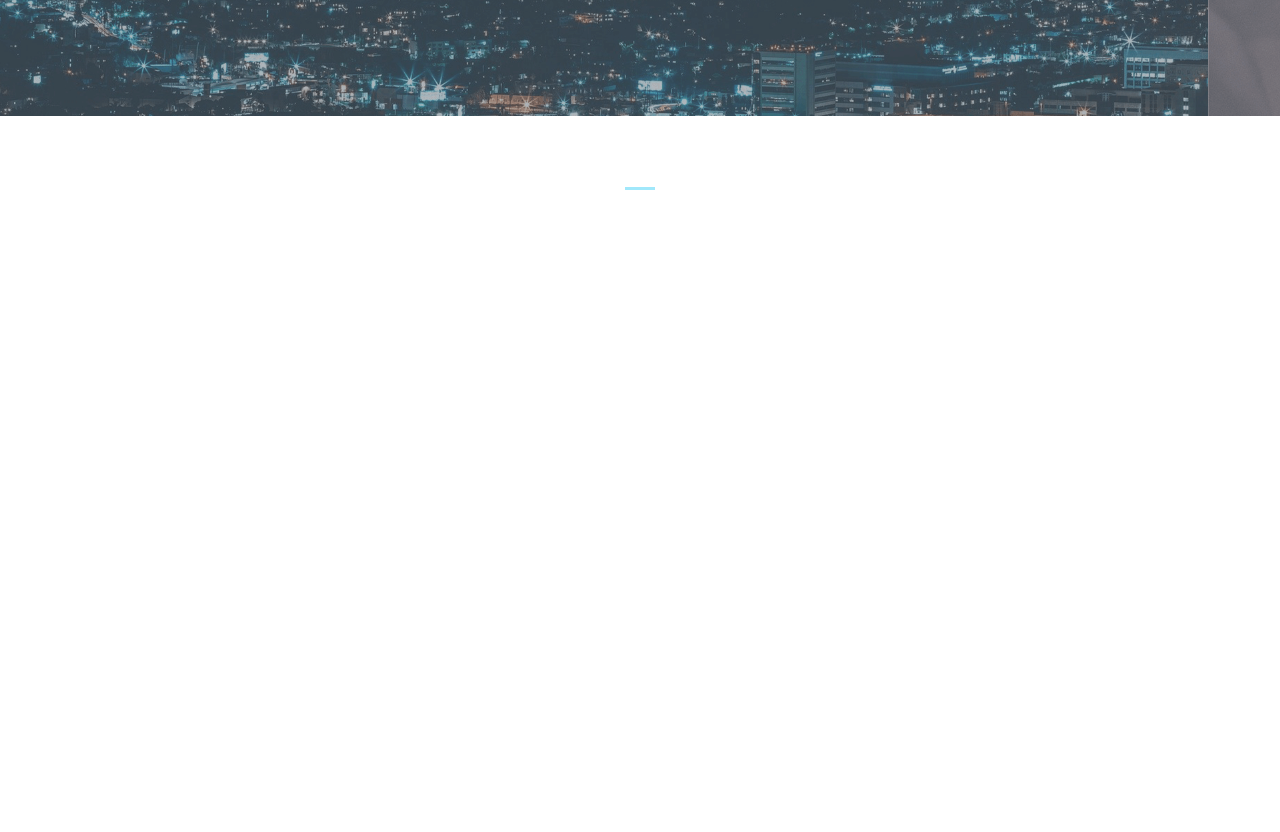
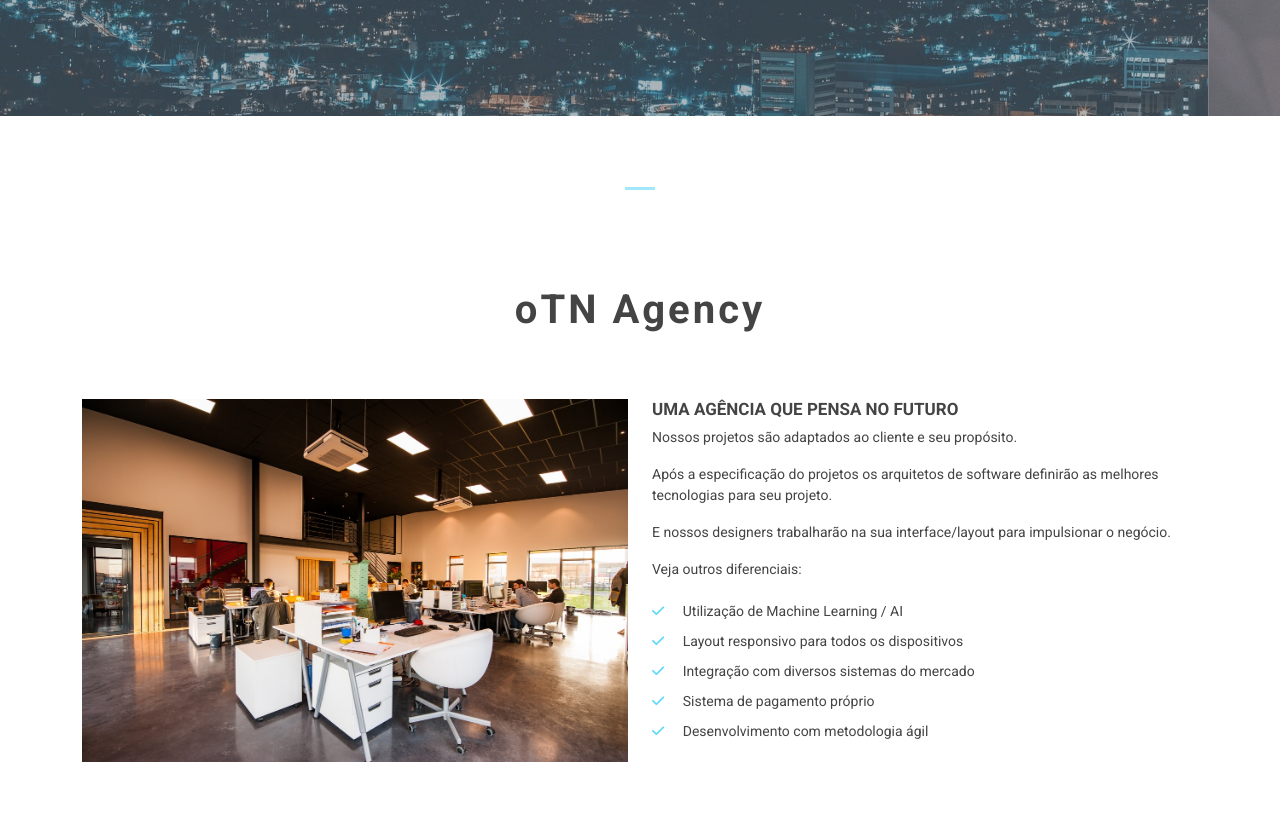
Before and after one commit to jvenicius/otn, a plain HTML site: page index.html in a window 1280 px wide. Shown: the part 504-1336 px from the top of the page. Before the commit the page ends 800 px from the top, so only its background shows below. Drawn offline with nearby package versions, Linux system fonts and the light colour scheme.

Commit message:
finalizacao da secao sobre a empresa

```diff
--- a/css/style.css
+++ b/css/style.css
@@ -16,6 +16,10 @@ p,
 li {
   color: #444;
   font-size: 14px;
+}
+
+ul li {
+  list-style: none;
 }
 
 /* Barra de navegação */
@@ -91,3 +95,39 @@ li {
 .carousel-indicators .active {
   background-color: #65daf9;
 }
+
+/* Sobre a empresa */
+
+#about-area {
+  background-color: #f9f9f9;
+}
+
+.main-title {
+  color: #444;
+  margin: 0 0 65px 0;
+  font-size: 2.5rem;
+  text-align: center;
+  font-weight: 700;
+  letter-spacing: 3px;
+}
+
+.about-title {
+  font-size: 17px;
+  color: #444;
+  text-transform: uppercase;
+  font-weight: bold;
+}
+
+#about-list {
+  list-style: none;
+  padding-left: 0;
+}
+
+#about-list li {
+  line-height: 30px;
+}
+
+#about-list i {
+  color: #65daf9;
+  margin-right: 15px;
+}
--- a/index.html
+++ b/index.html
@@ -65,6 +65,7 @@
           </ul>
         </div>
       </nav>
+    </header>
     <main>
       <div class="container-fluid">
         <div id="mainSlider" class="carousel slide" data-bs-ride="carousel">
@@ -122,10 +123,7 @@
             role="button"
             data-bs-slide="prev"
           >
-              <span
-                class="carousel-control-prev-icon"
-                aria-hidden="true"
-              ></span>
+            <span class="carousel-control-prev-icon" aria-hidden="true"></span>
             <span class="visually-hidden">Anterior</span>
           </a>
           <a
@@ -134,16 +132,62 @@
             role="button"
             data-bs-slide="next"
           >
-              <span
-                class="carousel-control-next-icon"
-                aria-hidden="true"
-              ></span>
+            <span class="carousel-control-next-icon" aria-hidden="true"></span>
             <span class="sr-only">Próximo</span>
           </a>
         </div>
+        <div class="about-area">
+          <div class="container">
+            <div class="row">
+              <div class="col-12">
+                <h3 class="main-title">oTN Agency</h3>
+              </div>
+              <div class="col-md-6">
+                <img
+                  src="./img/agencia.jpg"
+                  alt="Agência oTN"
+                  class="img-fluid"
+                />
+              </div>
+              <div class="col-md-6">
+                <h3 class="about-title">Uma agência que pensa no futuro</h3>
+                <p>Nossos projetos são adaptados ao cliente e seu propósito.</p>
+                <p>
+                  Após a especificação do projetos os arquitetos de software
+                  definirão as melhores tecnologias para seu projeto.
+                </p>
+                <p>
+                  E nossos designers trabalharão na sua interface/layout para
+                  impulsionar o negócio.
+                </p>
+                <p>Veja outros diferenciais:</p>
+                <ul id="about-list">
+                  <li>
+                    <i class="fas fa-check"></i> Utilização de Machine Learning
+                    / AI
+                  </li>
+                  <li>
+                    <i class="fas fa-check"></i> Layout responsivo para todos os
+                    dispositivos
+                  </li>
+                  <li>
+                    <i class="fas fa-check"></i> Integração com diversos
+                    sistemas do mercado
+                  </li>
+                  <li>
+                    <i class="fas fa-check"></i> Sistema de pagamento próprio
+                  </li>
+                  <li>
+                    <i class="fas fa-check"></i> Desenvolvimento com metodologia
+                    ágil
+                  </li>
+                </ul>
+              </div>
+            </div>
+          </div>
+        </div>
       </div>
     </main>
-    </header>
     <!-- Script Bootstrap -->
     <script
       src="https://cdn.jsdelivr.net/npm/bootstrap@5.2.2/dist/js/bootstrap.bundle.min.js"
```
Also changed, not shown: img/agencia.jpg (added). Lines whose indentation alone changed are shown as unchanged.
